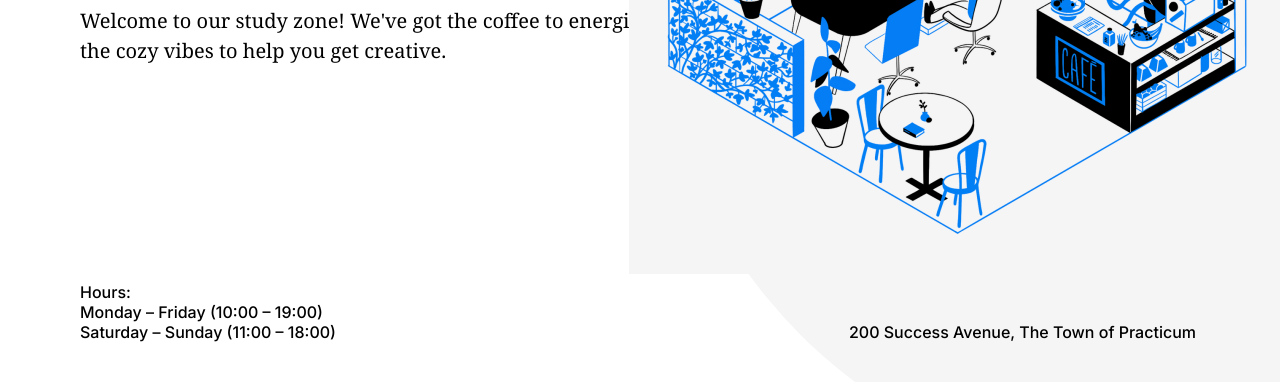
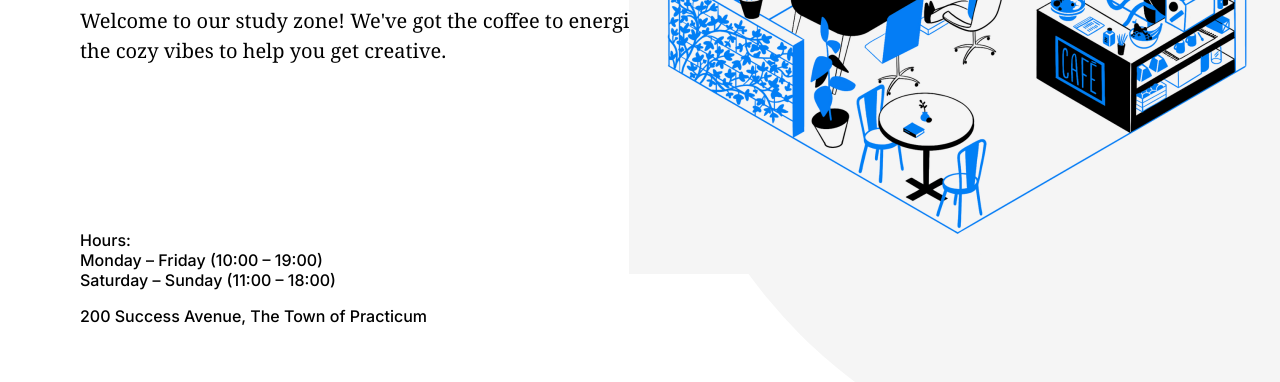
Before and after one commit to RWallace1ro/se_project_coffeeshop, a plain HTML site: page index.html in a window 1280 px wide. Shown: the part 418-800 px from the top of the page. Drawn offline with Linux system fonts and the light colour scheme.

Commit message:
New update for my project

```diff
--- a/blocks/header.css
+++ b/blocks/header.css
@@ -105,12 +105,8 @@
   font-weight: 500;
   font-size: 16px;
   line-height: 20px;
-  /*margin-top: 150px;
-   /*flex: none;
-   position: relative;*/
-   /*align-self: flex-end;*/
-   z-index: 2;
-   position: absolute;
-   right: 4px;
-   bottom: -16px;
+  z-index: 2;
+  position: absolute;
+  right: 4px;
+  bottom: -16px;
   }
--- a/blocks/logo.css
+++ b/blocks/logo.css
@@ -6,5 +6,4 @@
   margin-top: 30px;
   margin-bottom: 80px;
   margin-left: 30px;
-  /*position: absolute;*/
-}
+  }
--- a/blocks/nav.css
+++ b/blocks/nav.css
@@ -11,7 +11,6 @@
   list-style-type: none;
   margin-top: 30px;
   margin-right: 80px;
-  /*margin-left:auto;*/
   font-family: "Inter", Arial, sans-serif;
   font-style: normal;
   font-weight: 500;
--- a/index.html
+++ b/index.html
@@ -52,7 +52,7 @@
                     <p class="header__paragraph">Hours:</p>
                     <p class="header__paragraph">Monday – Friday (10:00 – 19:00)</P>
                     <P class="header__paragraph">Saturday – Sunday (11:00 – 18:00)</P>
-                    <p class="header__paragraph_address">200 Success Avenue, The Town of Practicum</p>
+                    <p class="header__paragraph-address">200 Success Avenue, The Town of Practicum</p>
                 </div>
            </div>
         </header>
```
Also changed, not shown: blocks/form.css (indentation only).
